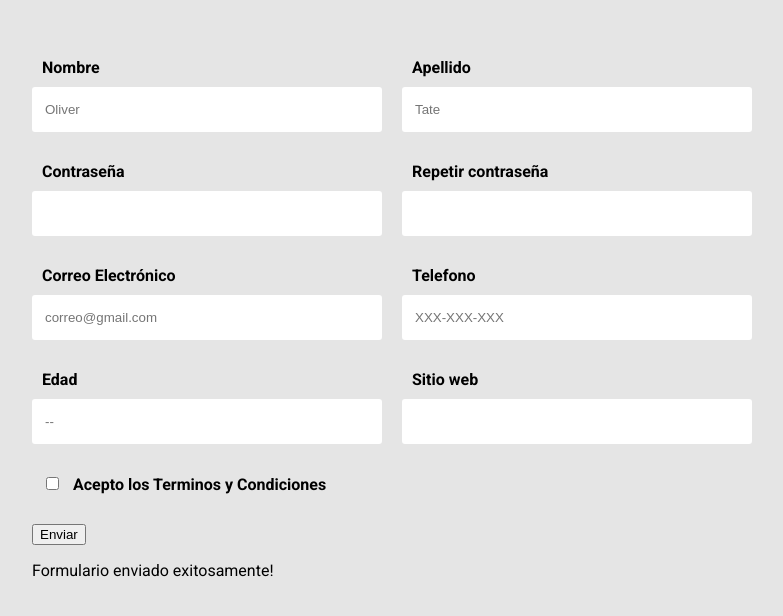
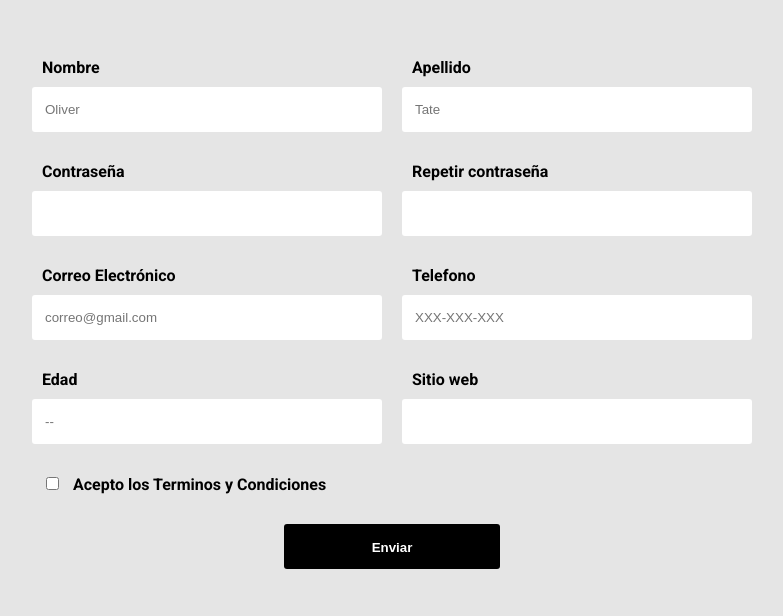
Before and after one commit to franztoledo/FORM-JS, a website: page index.html in a window 1280 px wide. Shown: the whole page, without its empty margins (248-1031 px from the left). Drawn offline with Linux system fonts and the light colour scheme.

Commit message:
terminos grid solve class

```diff
--- a/index.html
+++ b/index.html
@@ -83,7 +83,7 @@
         <p class="formulario__input-error">La URL es valida</p>
       </div>
       <!--Terminos y Condiciones -->
-			<div class="formulario__grupo" id="grupo__terminos">
+			<div class="formulario__grupo formulario__grupo-terminos" id="grupo__terminos">
 				<label class="formulario__label">
 					<input class="formulario__checkbox" type="checkbox" name="terminos" id="terminos">
 					Acepto los Terminos y Condiciones
--- a/styles.css
+++ b/styles.css
@@ -84,3 +84,34 @@
 .formulario__mensaje p {
 	margin: 0;
 }
+.formulario__grupo-btn-enviar {
+	display: flex;
+	flex-direction: column;
+	align-items: center;
+}
+.formulario__btn {
+	height: 45px;
+	line-height: 45px;
+	width: 30%;
+	background: #000;
+	color: #fff;
+	font-weight: bold;
+	border: none;
+	border-radius: 3px;
+	cursor: pointer;
+	transition: .1s ease all;
+}
+
+.formulario__btn:hover {
+	box-shadow: 3px 0px 30px rgba(163,163,163, 1);
+}
+
+.formulario__mensaje-exito {
+	font-size: 14px;
+	color: #119200;
+	display: none;
+}
+
+.formulario__mensaje-exito-activo {
+	display: block;
+}
```
